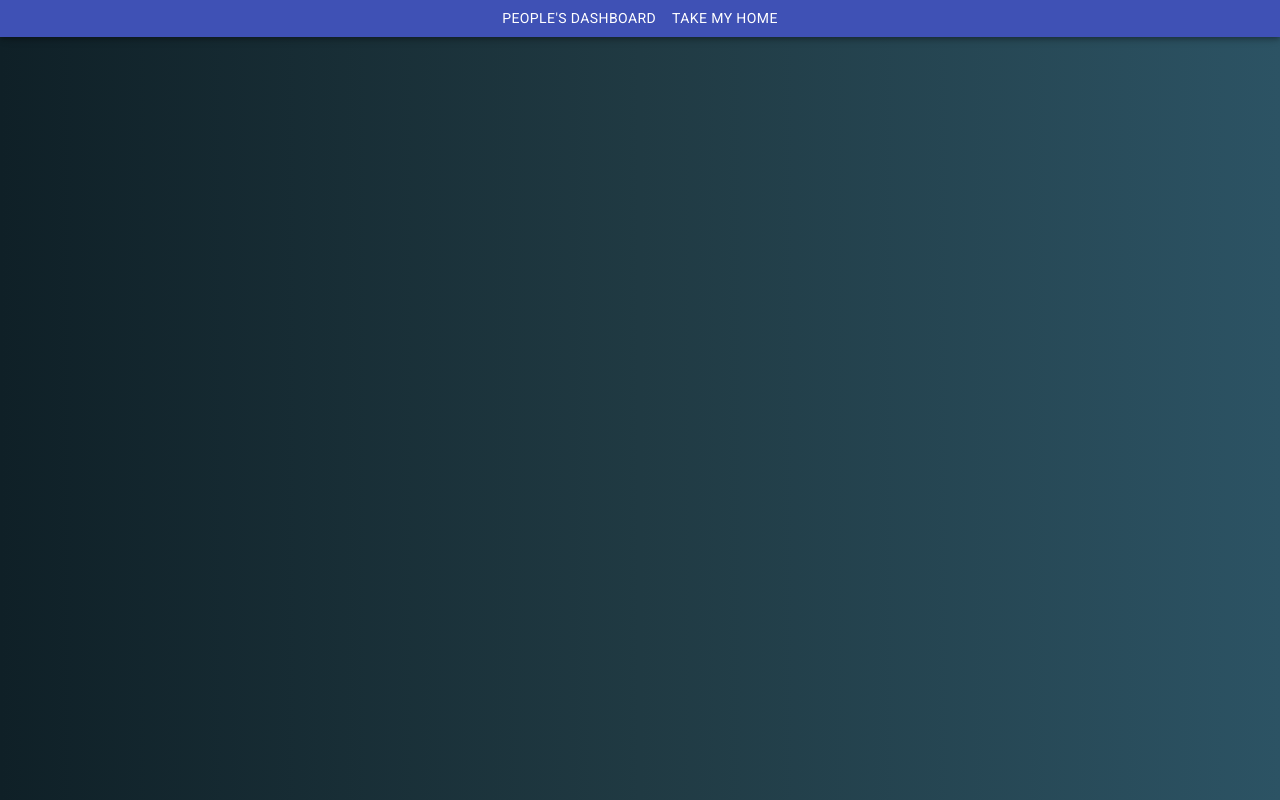
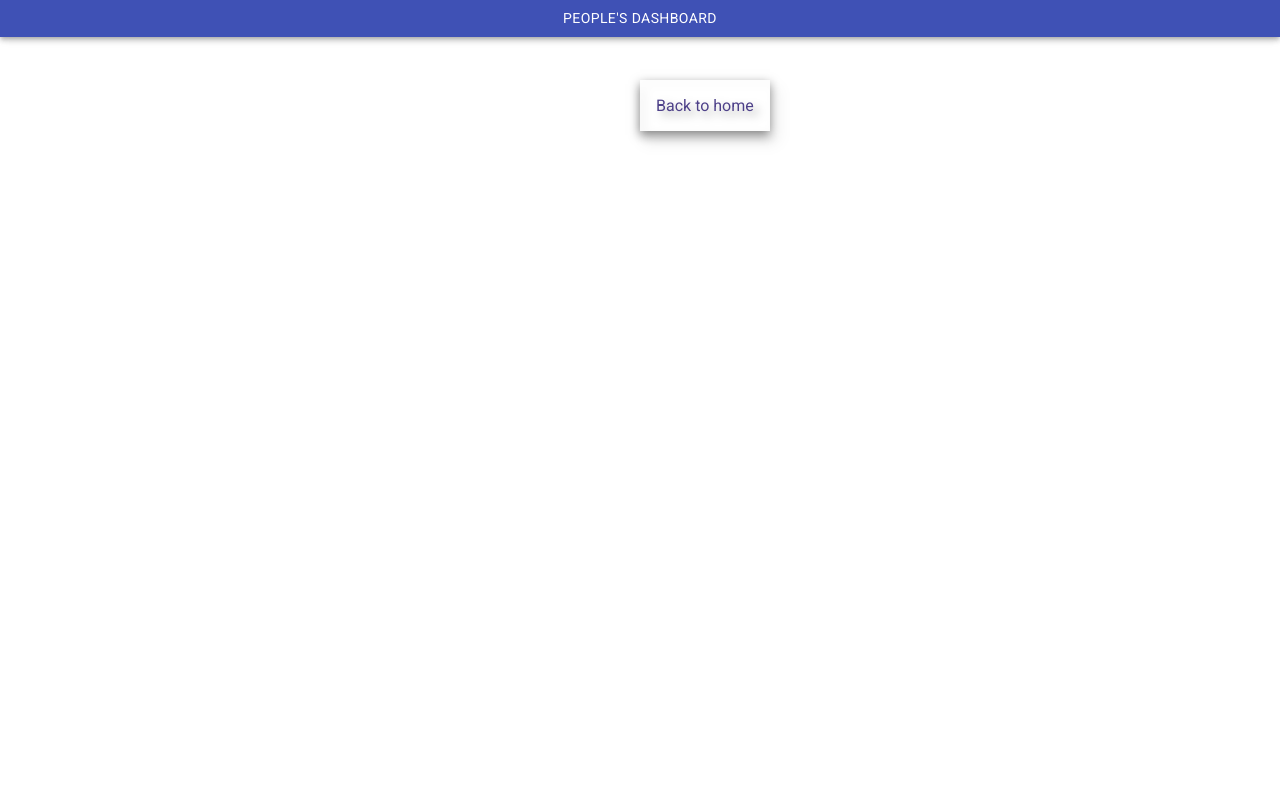
Before and after one commit to 814942/People, a React (Create React App) app in the folder frontend/: page / in a window 1280 px wide. Shown: the top 800 px of the page. Built offline with nearby package versions, Linux system fonts and the light colour scheme.

Commit message:
Added not found page and fixed issues

```diff
--- /dev/null
+++ b/frontend/src/components/notFound/not-found.css
@@ -0,0 +1,15 @@
+.container_not_found {
+  background-image: url("../../assets/img/notFound.jpg");
+}
+
+.title_not_found {
+  position: fixed;
+  left: 50%;
+  top: 10%;
+  text-decoration: none;
+  color: #4e4189;
+  padding: 1rem;
+  box-shadow: 5px 5px 5px 0px rgb(0 0 0 / 30%);
+  filter: drop-shadow(5px 5px 5px rgba(0,0,0,0.3));
+  box-shadow: 0px 4px 10px 0px rgb(0 0 0 / 50%);
+}
--- /dev/null
+++ b/frontend/src/components/notFound/not-found.tsx
@@ -0,0 +1,17 @@
+import { Link, RouteComponentProps } from "@reach/router";
+import React, { FC } from "react";
+
+import "./not-found.css"
+
+type TParams = { default: boolean };
+
+export const NotFound: FC<RouteComponentProps> =  (props: RouteComponentProps<TParams>) => {
+  // To do: redirect to the Home page
+  return (
+    <div className="container_not_found">
+      <Link className="title_not_found" to="/">
+        Back to home
+      </Link>
+    </div>
+  )
+}
--- a/frontend/src/index.css
+++ b/frontend/src/index.css
@@ -44,6 +44,6 @@ html {
 
 /* ERROR */
 .error {
-  color: red;
+  color: var(--terciario-2);
   opacity: 0.8;
 }
--- a/frontend/src/layout/layout.component.tsx
+++ b/frontend/src/layout/layout.component.tsx
@@ -13,8 +13,9 @@ export const Layout: React.FC<Props> = ({ children }) => {
       <div
       style={{
         background: "linear-gradient(to left, #2C5364, #203A43, #0F2027)",
-        height: "100vw",
-        width: "100vw"
+        height: "100%",
+        width: "100%",
+        margin: "2rem 0 0 0"
       }}>
         {children}
       </div>
--- a/frontend/src/layout/navbar.tsx
+++ b/frontend/src/layout/navbar.tsx
@@ -10,9 +10,6 @@ export const NavBar: React.FC<RouteComponentProps> = () => {
       <Button color="inherit" href="/dashboard">
         People's Dashboard
       </Button>
-      <Button color="inherit" href="/home">
-        Take my home
-      </Button>
       </div>
     </AppBar>
   );
--- a/frontend/src/pages/home.pages.tsx
+++ /dev/null
@@ -1,26 +0,0 @@
-import React, { FC } from "react";
-
-import { RouteComponentProps } from "@reach/router";
-
-type TParams = { id: string };
-
-export const HomePage: FC<RouteComponentProps> = (props: RouteComponentProps<TParams>) => {
-  // To do: create a stylesheet
-  return (
-    <div
-    // style={{
-    //   background: "linear-gradient(to left, #2C5364, #203A43, #0F2027)",
-    //   height: "100vw",
-    //   width: "100vw"
-    // }}
-    >
-      <h2 style={{
-        padding: "5rem",
-        color: "white",
-        textAlign: "center"
-      }}>
-        Hello world
-      </h2>
-    </div>
-  )
-};
--- a/frontend/src/routes.tsx
+++ b/frontend/src/routes.tsx
@@ -3,16 +3,14 @@ import { Router } from "@reach/router";
 
 import { Layout } from './layout/layout.component';
 import { DashboardPage } from './pages/dashboard.page';
-import { HomePage } from "./pages/home.pages";
+import { NotFound } from "./components/notFound/not-found";
 
 export function Routes() {
   return (
     <Layout>
       <Router>
-        <HomePage path="/home"/>
-      </Router>
-      <Router>
         <DashboardPage path="/dashboard"/>
+        <NotFound default />
       </Router>
     </Layout>
   );
```
Also changed, not shown: frontend/src/assets/img/notFound.jpg (added).
